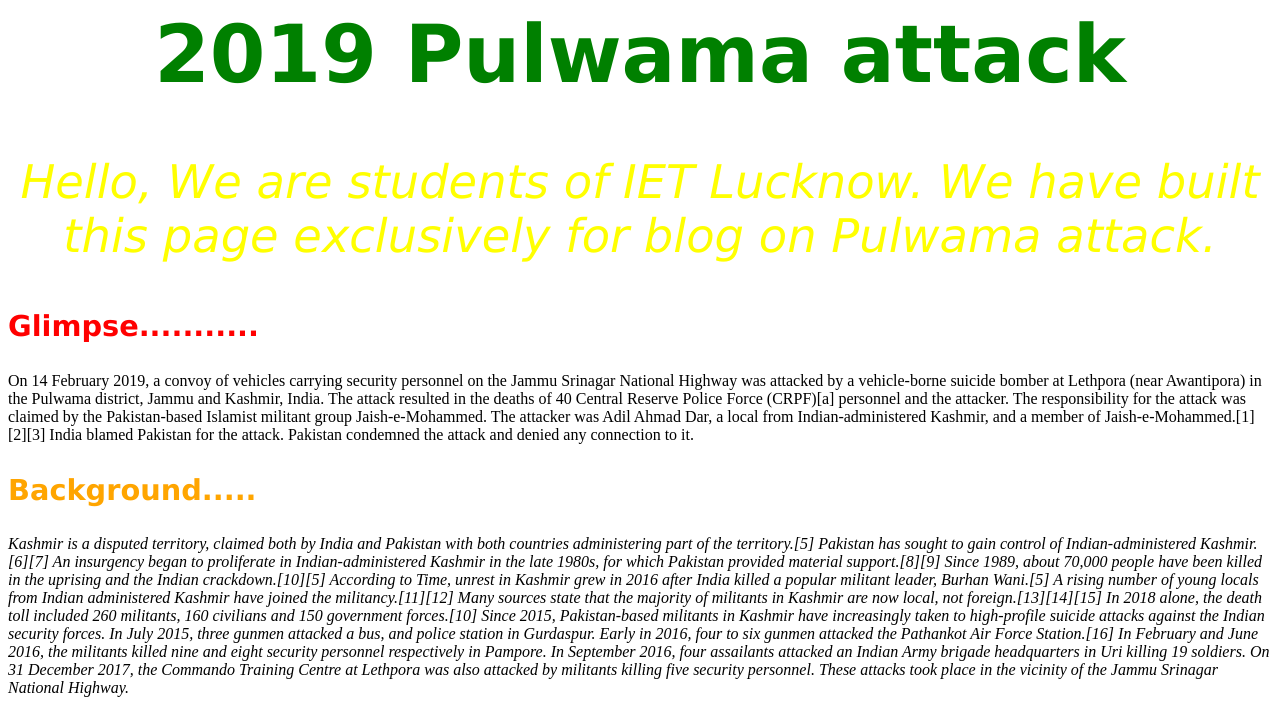
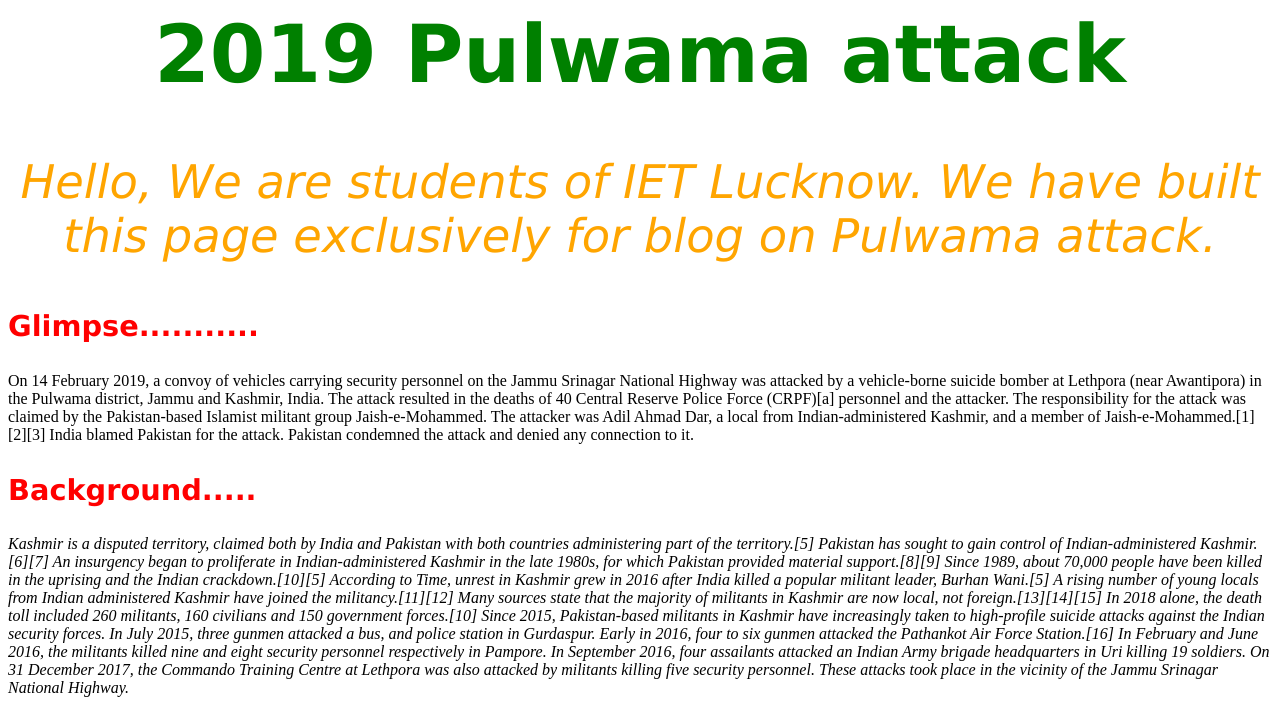
Before and after one commit to varunsaini120399/my-first-blog-1, a Django app: page / in a window 1280 px wide. Shown: the top 706 px of the page. Run offline with Django 3.2, Linux system fonts and the light colour scheme.

Commit message:
Update post_list.html

```diff
--- a/blog/templates/blog/post_list.html
+++ b/blog/templates/blog/post_list.html
@@ -8,7 +8,7 @@
           </div>
 
           <div>
-          	<p style="color:yellow;font-family:verdana;text-align:center;font-size:290%;"><i>
+          	<p style="color:orange;font-family:verdana;text-align:center;font-size:290%;"><i>
           		Hello, We are students of IET Lucknow. We have built this page exclusively for blog on Pulwama attack.
           	   </i>
           	</p>
@@ -25,7 +25,7 @@
           </div>
 
           <div>
-          	<h3 style="color:orange;font-family:verdana;text-align:left;font-size:180%;">Background.....</h3>
+          	<h3 style="color:red;font-family:verdana;text-align:left;font-size:180%;">Background.....</h3>
           	<p><i>
           		Kashmir is a disputed territory, claimed both by India and Pakistan with both countries administering part of the territory.[5] Pakistan has sought to gain control of Indian-administered Kashmir.[6][7] An insurgency began to proliferate in Indian-administered Kashmir in the late 1980s, for which Pakistan provided material support.[8][9] Since 1989, about 70,000 people have been killed in the uprising and the Indian crackdown.[10][5] According to Time, unrest in Kashmir grew in 2016 after India killed a popular militant leader, Burhan Wani.[5] A rising number of young locals from Indian administered Kashmir have joined the militancy.[11][12] Many sources state that the majority of militants in Kashmir are now local, not foreign.[13][14][15] In 2018 alone, the death toll included 260 militants, 160 civilians and 150 government forces.[10]
 
```
